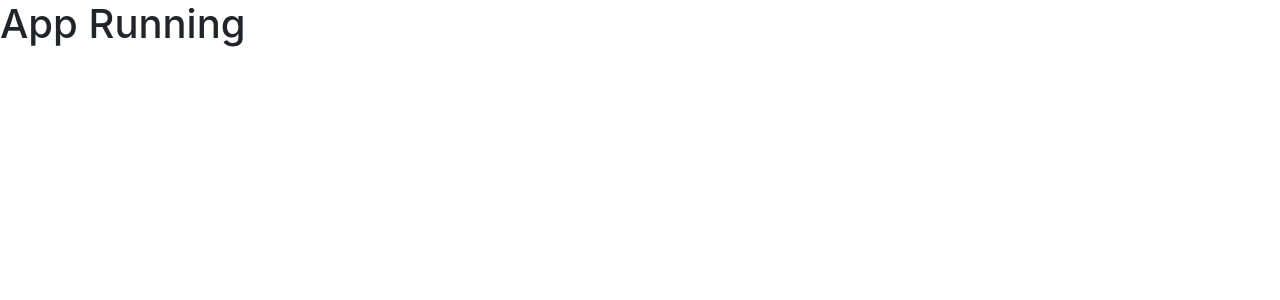
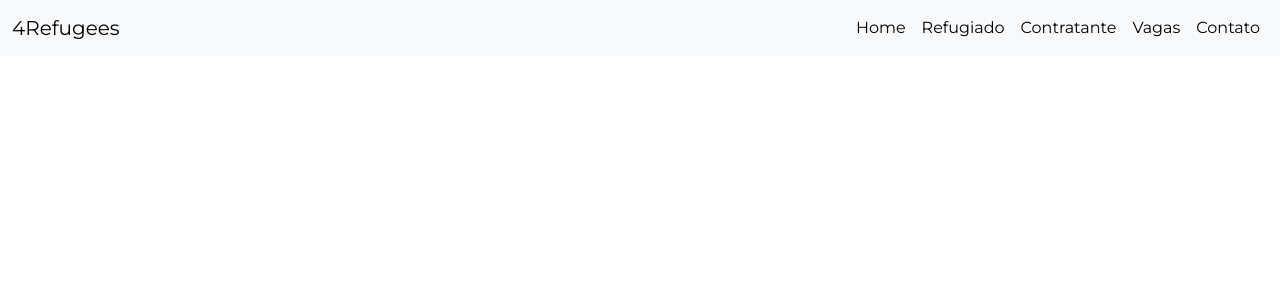
Before and after one commit to Squad29/4refugees5, a React (Create React App) app in the folder frontend/: page / in a window 1280 px wide. Shown: the top 300 px of the page. Built offline with nearby package versions, Linux system fonts and the light colour scheme.

Commit message:
Created NavbarGlobal

```diff
--- a/frontend/src/App.jsx
+++ b/frontend/src/App.jsx
@@ -1,6 +1,8 @@
+import NavbarGlobal from "./components/NavbarGlobal";
+
 function App() {
   return (
-<h1>App Running</h1>
+    <NavbarGlobal />
   );
 }
 
--- a/frontend/src/components/NavbarGlobal/index.jsx
+++ b/frontend/src/components/NavbarGlobal/index.jsx
@@ -1,9 +1,54 @@
-import React from 'react';
-
+import React from "react";
 
 function NavbarGlobal() {
   return (
-    <h1>Navbar</h1>
+    <nav className="navbar navbar-expand-lg navbar-light bg-light">
+      <div className="container-fluid">
+        <a className="navbar-brand" href="/" rel="noreferrer">
+          4Refugees
+        </a>
+        <button
+          className="navbar-toggler"
+          type="button"
+          data-bs-toggle="collapse"
+          data-bs-target="#navbarText"
+          aria-controls="navbarText"
+          aria-expanded="false"
+          aria-label="Toggle navigation"
+        >
+          <span className="navbar-toggler-icon"></span>
+        </button>
+        <div className="collapse navbar-collapse" id="navbarText">
+          <ul className="navbar-nav ms-auto mb-2 mb-lg-0">
+            <li className="nav-item">
+              <a className="nav-link active" aria-current="page" href="/" rel="noreferrer">
+                Home
+              </a>
+            </li>
+            <li className="nav-item">
+              <a className="nav-link" href="/" rel="noreferrer">
+                Refugiado
+              </a>
+            </li>
+            <li className="nav-item">
+              <a className="nav-link" href="/" rel="noreferrer">
+                Contratante
+              </a>
+            </li>
+            <li className="nav-item">
+              <a className="nav-link" href="/" rel="noreferrer">
+                Vagas
+              </a>
+            </li>
+            <li className="nav-item">
+              <a className="nav-link" href="/" rel="noreferrer">
+                Contato
+              </a>
+            </li>
+          </ul>
+        </div>
+      </div>
+    </nav>
   );
 }
 
--- a/frontend/src/index.css
+++ b/frontend/src/index.css
@@ -1,13 +1,20 @@
+@import url("https://fonts.googleapis.com/css2?family=Montserrat:wght@300;400;700&display=swap");
+
 body {
   margin: 0;
-  font-family: -apple-system, BlinkMacSystemFont, 'Segoe UI', 'Roboto', 'Oxygen',
-    'Ubuntu', 'Cantarell', 'Fira Sans', 'Droid Sans', 'Helvetica Neue',
-    sans-serif;
-  -webkit-font-smoothing: antialiased;
-  -moz-osx-font-smoothing: grayscale;
+  font-family: "Montserrat", sans-serif;
+}
+
+a {
+  color: #000 !important;
 }
 
 code {
-  font-family: source-code-pro, Menlo, Monaco, Consolas, 'Courier New',
-    monospace;
+  font-family: "Montserrat", sans-serif;
 }
+.navbar-toggler:focus,
+.navbar-toggler:active,
+.navbar-toggler-icon:focus {
+  outline: none;
+  box-shadow: none;
+}
```
